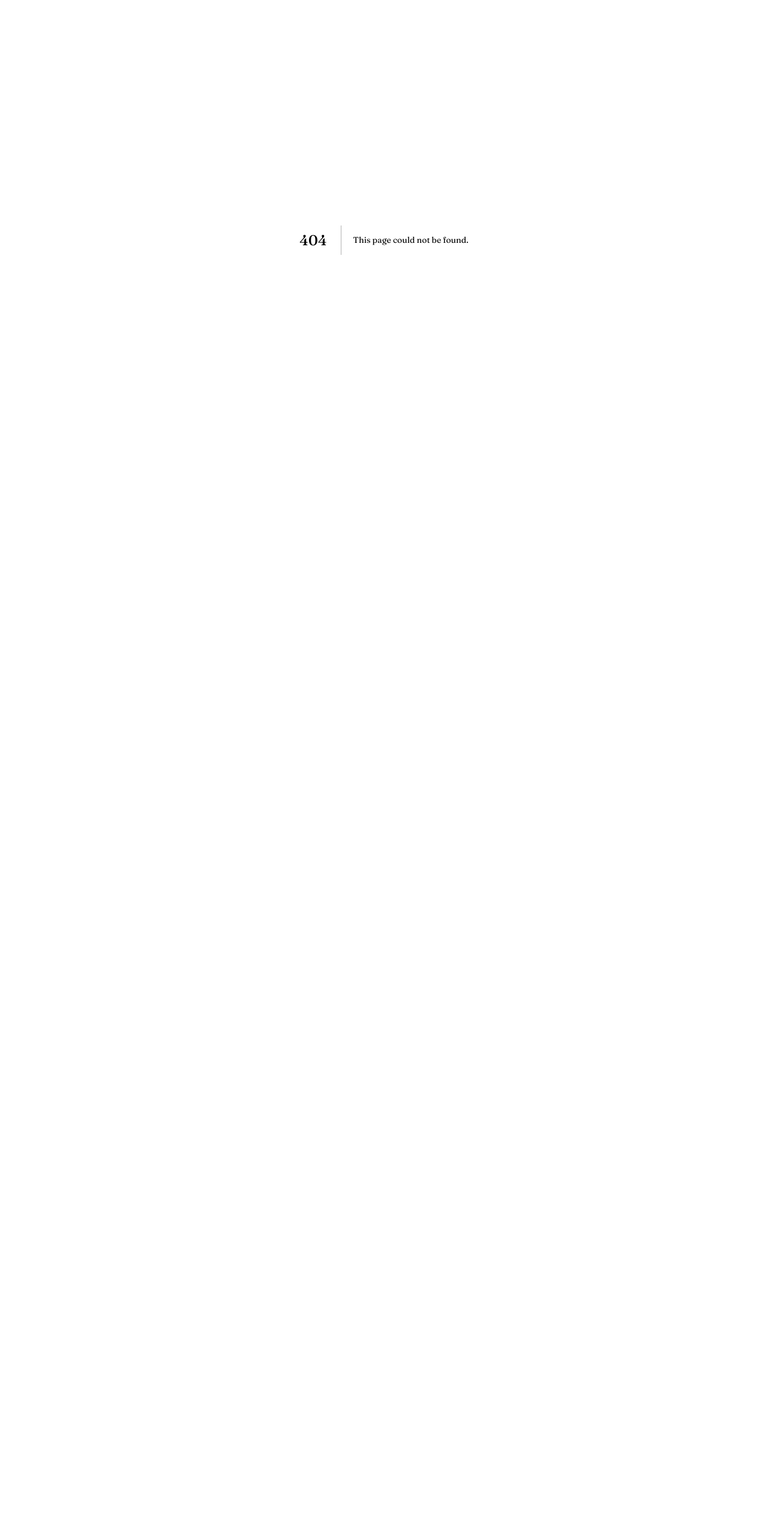
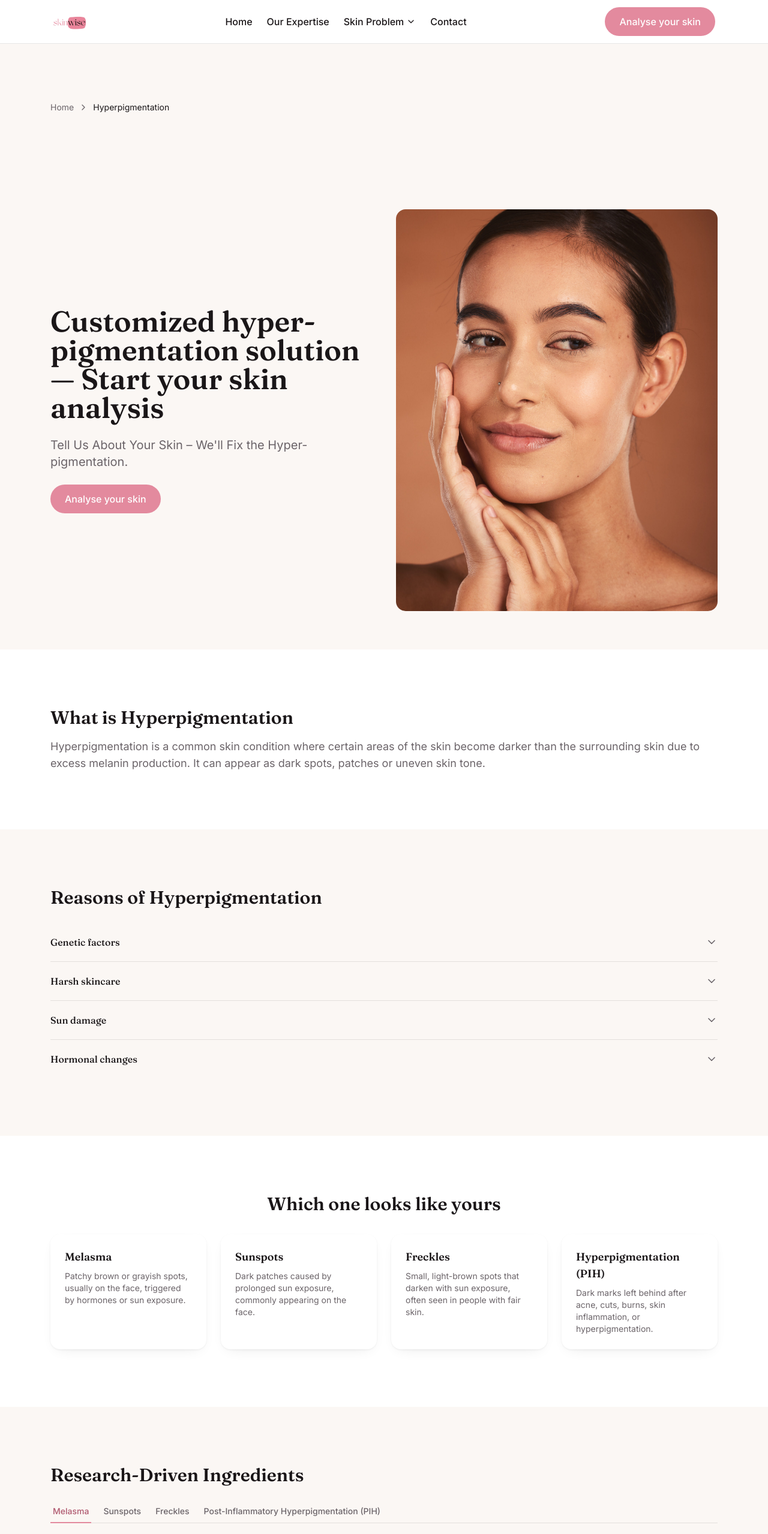
Before and after one commit to Kunalmishra77/myskinwise, a Next.js app: page /pigmentation in a window 1280 px wide. Before the commit this address had no page. Shown: the top 2558 px of the page at 60% size. Before the commit the page ends 800 px from the top, so only its background shows below. Built offline with nearby package versions, Linux system fonts and the light colour scheme.

Commit message:
feat: shared concern page template + pigmentation/acne/other-issues routes

```diff
--- /dev/null
+++ b/app/(marketing)/acne/page.tsx
@@ -0,0 +1,14 @@
+import { ConcernPageTemplate } from "@/components/features/concern-page-template";
+import { CONCERNS } from "@/content/concerns";
+import { buildMetadata } from "@/config/seo";
+
+export const metadata = buildMetadata({
+  title: "Acne Treatment | Skinwise",
+  description:
+    "Clear breakouts and prevent future acne with a personalized, dermatologist-formulated routine targeting the root cause. Take the skin quiz to get started.",
+  path: "/acne",
+});
+
+export default function AcnePage() {
+  return <ConcernPageTemplate content={CONCERNS.acne} />;
+}
--- /dev/null
+++ b/app/(marketing)/other-issues/page.tsx
@@ -0,0 +1,14 @@
+import { ConcernPageTemplate } from "@/components/features/concern-page-template";
+import { CONCERNS } from "@/content/concerns";
+import { buildMetadata } from "@/config/seo";
+
+export const metadata = buildMetadata({
+  title: "Wrinkles, Open Pores & Dullness Treatment | Skinwise",
+  description:
+    "Treat wrinkles, open pores, dullness, and dark circles at the root with a personalized skincare routine. Take the skin quiz to get started.",
+  path: "/other-issues",
+});
+
+export default function OtherIssuesPage() {
+  return <ConcernPageTemplate content={CONCERNS["other-issues"]} />;
+}
--- /dev/null
+++ b/app/(marketing)/pigmentation/page.tsx
@@ -0,0 +1,14 @@
+import { ConcernPageTemplate } from "@/components/features/concern-page-template";
+import { CONCERNS } from "@/content/concerns";
+import { buildMetadata } from "@/config/seo";
+
+export const metadata = buildMetadata({
+  title: "Hyperpigmentation Treatment | Skinwise",
+  description:
+    "Fade dark spots, melasma, and uneven skin tone with a personalized, science-backed hyperpigmentation routine. Take the skin quiz to get started.",
+  path: "/pigmentation",
+});
+
+export default function PigmentationPage() {
+  return <ConcernPageTemplate content={CONCERNS.pigmentation} />;
+}
--- /dev/null
+++ b/app/quiz/[concern]/page.tsx
@@ -0,0 +1,54 @@
+import type { Metadata } from "next";
+import Link from "next/link";
+import { notFound } from "next/navigation";
+import { Section } from "@/components/ui/section";
+import { Button } from "@/components/ui/button";
+import { CONCERNS, type ConcernContent } from "@/content/concerns";
+
+// TODO(subproject-B): real multi-step quiz — this route is a placeholder so
+// the Hero "Analyse your skin" CTA on each concern page has somewhere to
+// resolve to until the actual quiz flow is built.
+
+type PageProps = { params: Promise<{ concern: string }> };
+
+function isKnownConcern(value: string): value is ConcernContent["slug"] {
+  return Object.prototype.hasOwnProperty.call(CONCERNS, value);
+}
+
+export function generateStaticParams() {
+  return Object.keys(CONCERNS).map((concern) => ({ concern }));
+}
+
+export async function generateMetadata({ params }: PageProps): Promise<Metadata> {
+  const { concern } = await params;
+  const label = isKnownConcern(concern) ? CONCERNS[concern].label : "Skin";
+  return { title: `${label} Quiz | Skinwise` };
+}
+
+export default async function QuizPage({ params }: PageProps) {
+  const { concern } = await params;
+
+  if (!isKnownConcern(concern)) {
+    notFound();
+  }
+
+  const content = CONCERNS[concern];
+
+  return (
+    <Section className="text-center">
+      <h1 className="font-serif text-4xl font-semibold text-ink md:text-5xl">
+        Your {content.label} skin quiz is coming soon
+      </h1>
+      <p className="mt-4 text-lg text-muted">
+        We&apos;re putting the finishing touches on this quiz. In the meantime, share your
+        details on the {content.label.toLowerCase()} page and our expert will contact you
+        within 24 hours to build your personalized routine.
+      </p>
+      <div className="mt-8 flex justify-center">
+        <Button asChild>
+          <Link href={`/${content.slug}`}>Back to {content.label}</Link>
+        </Button>
+      </div>
+    </Section>
+  );
+}
--- /dev/null
+++ b/components/features/concern-page-template.tsx
@@ -0,0 +1,124 @@
+import type { ConcernContent } from "@/content/concerns/types";
+import { FAQS } from "@/content/faqs";
+import { IMAGES } from "@/content/assets";
+import { Breadcrumb } from "@/components/features/breadcrumb";
+import { Hero } from "@/components/features/hero";
+import { Accordion } from "@/components/ui/accordion";
+import { IngredientScience } from "@/components/features/ingredient-science";
+import { ProcessSteps } from "@/components/features/process-steps";
+import { BeforeAfterCarousel } from "@/components/features/before-after-carousel";
+import { FAQSection } from "@/components/features/faq-section";
+import { Section } from "@/components/ui/section";
+import { Card, CardBody } from "@/components/ui/card";
+
+export interface ConcernPageTemplateProps {
+  content: ConcernContent;
+}
+
+/**
+ * Shared template for the three skin-concern landing pages (Pigmentation,
+ * Acne, Other Issues — WEBSITE_CONTENT.md §3, §6, §9). Server component:
+ * every section is composed straight from `content`, no client-side data
+ * fetching needed.
+ *
+ * Section order: Breadcrumb → Hero → "What is" → causes accordion (only
+ * when `content.causes` is non-empty — Other Issues has no causes copy,
+ * see content/concerns/other-issues.ts) → types gallery → ingredient
+ * science tabs → science steps → process steps → before/after carousel →
+ * general FAQs (emits the page's one FAQPage schema) → objection FAQs.
+ */
+export function ConcernPageTemplate({ content }: ConcernPageTemplateProps) {
+  return (
+    <>
+      <Section className="py-6">
+        <Breadcrumb
+          items={[
+            { label: "Home", href: "/" },
+            { label: content.label, href: `/${content.slug}` },
+          ]}
+        />
+      </Section>
+
+      <Hero
+        image={IMAGES.heroModel}
+        heading={content.hero.heading}
+        subheading={content.hero.subheading}
+        ctas={[{ label: "Analyse your skin", href: `/quiz/${content.slug}`, variant: "primary" }]}
+      />
+
+      <Section className="bg-surface">
+        <h2 className="text-2xl font-semibold text-ink md:text-3xl">{content.whatIs.title}</h2>
+        <p className="mt-4 text-lg text-muted">{content.whatIs.body}</p>
+      </Section>
+
+      {/*
+        Other Issues has no causes copy (the source only reused the Acne
+        page's "Reasons of Acne" block, which was intentionally dropped —
+        see content/concerns/other-issues.ts). Rendering an empty
+        <Accordion> would show a heading over nothing, so the whole section
+        is skipped when there's no content.
+      */}
+      {content.causes.length > 0 && (
+        <Section>
+          <h2 className="mb-6 text-2xl font-semibold text-ink md:text-3xl">
+            Reasons of {content.label}
+          </h2>
+          <Accordion
+            items={content.causes.map((cause, index) => ({
+              id: `cause-${index}`,
+              question: cause.title,
+              answer: cause.body,
+            }))}
+          />
+        </Section>
+      )}
+
+      <Section className="bg-surface">
+        <h2 className="mb-8 text-center text-2xl font-semibold text-ink md:text-3xl">
+          Which one looks like yours
+        </h2>
+        <div className="grid grid-cols-1 gap-6 sm:grid-cols-2 lg:grid-cols-4">
+          {content.types.map((type) => (
+            <Card key={type.name}>
+              <CardBody>
+                <h3 className="text-lg font-semibold text-ink">{type.name}</h3>
+                <p className="mt-2 text-sm text-muted">{type.body}</p>
+              </CardBody>
+            </Card>
+          ))}
+        </div>
+      </Section>
+
+      <Section>
+        <IngredientScience
+          groups={content.ingredientsByType}
+          heading="Research-Driven Ingredients"
+        />
+      </Section>
+
+      <Section className="bg-surface">
+        <h2 className="mb-8 text-2xl font-semibold text-ink md:text-3xl">
+          The Science Behind Treating {content.label}
+        </h2>
+        <div className="grid grid-cols-1 gap-8 md:grid-cols-3">
+          {content.scienceSteps.map((step) => (
+            <div key={step.title}>
+              <h3 className="text-lg font-semibold text-ink">{step.title}</h3>
+              <p className="mt-2 text-sm text-muted">{step.body}</p>
+            </div>
+          ))}
+        </div>
+      </Section>
+
+      <ProcessSteps steps={content.process} heading="From Assessment to Results" />
+
+      <Section>
+        <BeforeAfterCarousel slides={[]} />
+      </Section>
+
+      <FAQSection title="Frequently Asked Questions" items={FAQS.generalFaqs} emitSchema />
+
+      <FAQSection title="Still have questions?" items={content.objectionFaqs} />
+    </>
+  );
+}
```
Also changed, not shown: 1 other file (tests, documents, lock files or other folders).
